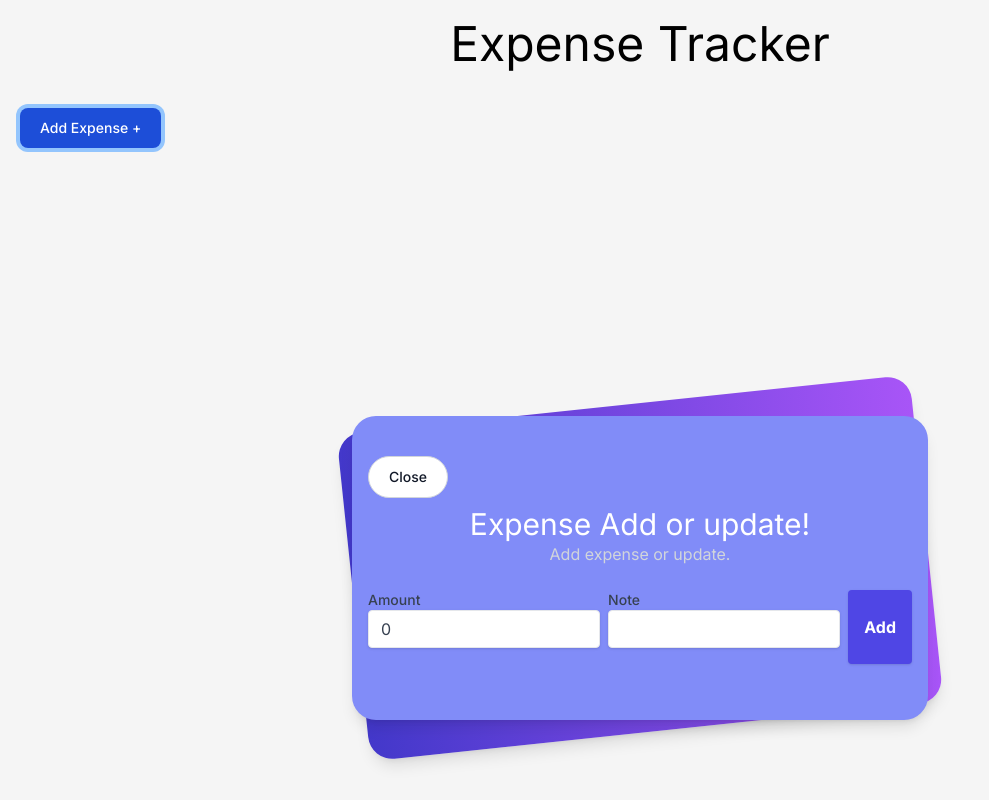
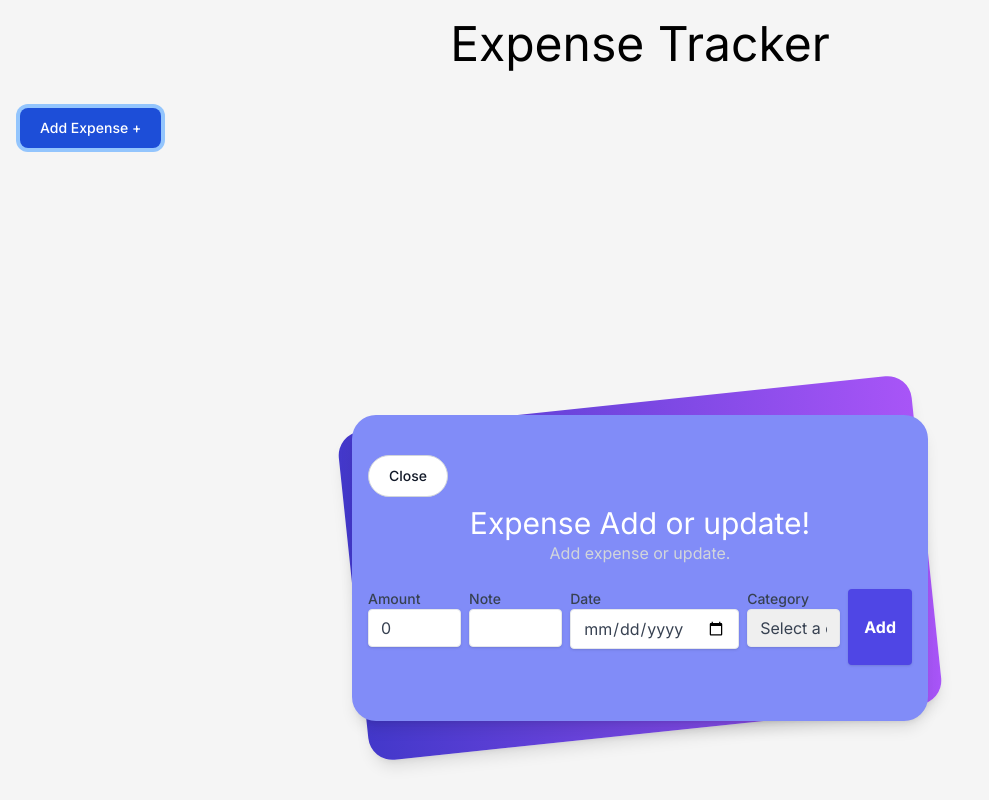
Before and after one commit to talhak911/NextJs14, a Next.js app in the folder Expense Tracker/: page / in a window 1280 px wide. Both pictures are taken after a click on the button "Add Expense +". Shown: the top 800 px of the page, without its empty margins (0-989 px from the left). Built offline with nearby package versions, Linux system fonts and the light colour scheme.

Commit message:
date category added

```diff
--- a/Expense Tracker/src/app/components/ExpenseList.tsx
+++ b/Expense Tracker/src/app/components/ExpenseList.tsx
@@ -12,6 +12,7 @@ export default function ExpenseTracker() {
         setIsOpen(false)
     }
     const [expense, setExpense] = useState<expenseType>({
+        id:`${Date.now()}`,
         amount: 0,
         date: "",
         note: '',
@@ -26,6 +27,7 @@ export default function ExpenseTracker() {
     };
    const onSubmitHandler =()=>{
     setExpense({
+        id:'',
         amount: 0,
         date: "",
         note: '',
@@ -47,20 +49,43 @@ export default function ExpenseTracker() {
         <table className="mx-auto w-full text-sm text-left rtl:text-right text-gray-500 dark:text-gray-400 bg-white shadow-md rounded-md">
            <thead className="bg-indigo-700 text-white">
              <tr>
+             <th className="py-2 px-4 text-center">ID</th>
                <th className="py-2 px-4 text-center">Amount</th>
                <th className="py-2 px-4 text-center">Note</th>
+               <th className="py-2 px-4 text-center">Date</th>
+               <th className="py-2 px-4 text-center">Category</th>
+
+             </tr>
+           </thead>
+         {expenses.length>0 ? <>
+          <tbody>
+            {expenses.map((item, index) => (
+              <tr key={index}>
+                <td className="py-2 px-4 text-center">{item.id}</td>
+                <td className="py-2 px-4 text-center">PKR {item.amount}</td>
+                <td className="py-2 px-4 text-center">{item.note}</td>
+                <td className="py-2 px-4 text-center">{item.date}</td>
+                <td className="py-2 px-4 text-center">{item.category}</td>
+
+              </tr>
+            ))}
+          </tbody>
+          <thead className="bg-indigo-700 text-white">
+             <tr>
+               <th className="py-2 px-4 text-center">Total Amount</th>
+
 
              </tr>
            </thead>
            <tbody>
-            {expenses.map((item, index) => (
-              <tr key={index}>
-                <td className="py-2 px-4 text-center">{item.amount}</td>
-                <td className="py-2 px-4 text-center">{item.note}</td>
+
+              <tr>
+                <td className="py-2 px-4 text-center">Total amount</td>
+
 
               </tr>
-            ))}
-          </tbody>
+
+          </tbody></>: <h1> No data</h1>}
         </table>
 
     </>
--- a/Expense Tracker/src/app/components/expenseModal.tsx
+++ b/Expense Tracker/src/app/components/expenseModal.tsx
@@ -1,7 +1,8 @@
 export default function ExpenseModal(props:expenseProps)
 {
+    const categories:string[]=["Online payment","Bill pay","shoping","Groceries"];
+    return(
 
-    return(
 <>
 {props.isOpen ===true ? <div className="float min-h-screen  py-6 flex flex-col justify-center sm:py-12">
       <div className="relative py-3 sm:max-w-xl sm:mx-auto">
@@ -45,6 +46,47 @@ export default function ExpenseModal(props:expenseProps)
                           />
 
                     </div>
+                    <br />
+                    <div className="w-1/2 pr-2">
+                          <label htmlFor="date" className="block text-sm font-medium text-gray-700">
+                             Date
+                          </label>
+                          <input
+                              className="shadow mb-4 appearance-none border rounded w-full py-2 px-3 text-gray-700 leading-tight focus:outline-none focus:shadow-outline"
+                              type="date"
+                              value={props.expenseObj.date}
+                              onChange={props.onChangeHandler}
+                              name="date"
+                        //      onChange={onChangeHandler}
+                          />
+
+                    </div>
+                    <div className="w-1/2 pr-2">
+                          <label htmlFor="category" className="block text-sm font-medium text-gray-700">
+                             Category
+                          </label>
+                          <select
+                              className="shadow mb-4 appearance-none border rounded w-full py-2 px-3 text-gray-700 leading-tight focus:outline-none focus:shadow-outline"
+
+                              value={props.expenseObj.category}
+                              onChange={props.onChangeHandler}
+                              name="category"
+                        //      onChange={onChangeHandler}
+                          >
+                              <option value="" disabled>Select a category</option>
+                            {categories.map((cat) => (
+                                <option key={cat} value={cat}>
+                                    {cat}
+                                </option>
+                            ))}
+                            </select>
+
+                    </div>
+
+
+
+
+
                   <div className="flex justify-between">
 
                       <button
--- a/Expense Tracker/types/commonTypes.ts
+++ b/Expense Tracker/types/commonTypes.ts
@@ -1,4 +1,5 @@
 type expenseType = {
+    id:string,
     amount: number,
     date: string,
     note: string,
```
